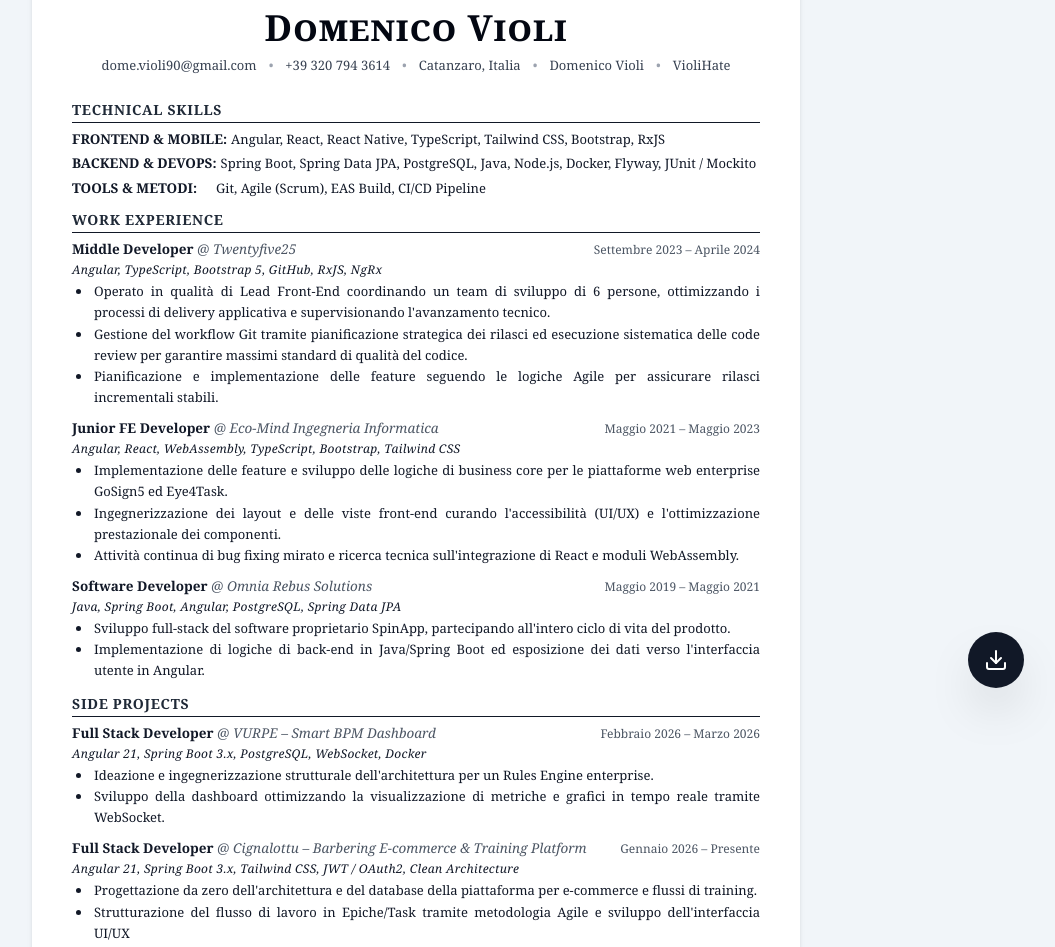
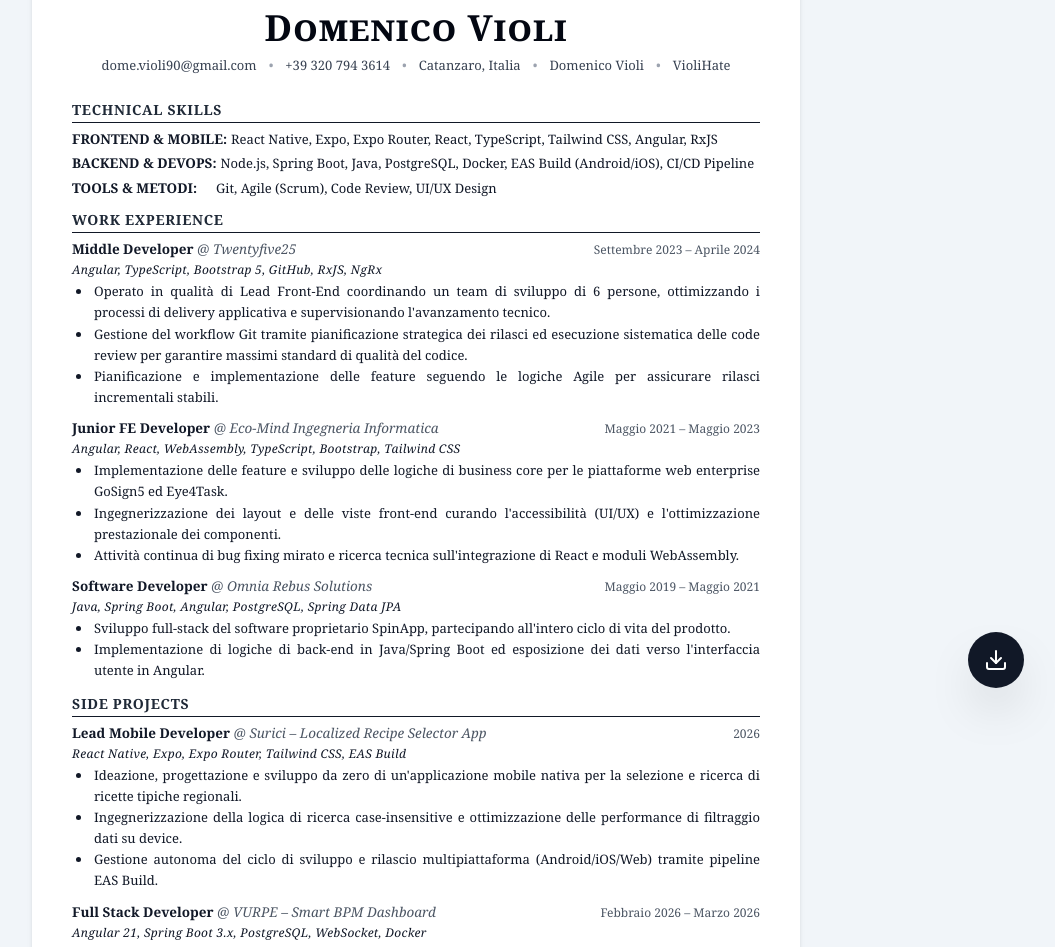
Before and after one commit to VioliHate/personal-cv, a React (Vite) app: page / in a window 1280 px wide. Shown: the part 80-1027 px from the top of the page, without its empty margins (224-1279 px from the left). Built offline with nearby package versions, Linux system fonts and the light colour scheme.

Commit message:
Update cvData.tsx

```diff
--- a/src/data/cvData.tsx
+++ b/src/data/cvData.tsx
@@ -5,7 +5,7 @@ import type { CVData } from "../types/interfaces";
 export const cvData: CVData = {
   personal: {
     name: "Domenico Violi",
-    role: "Full-Stack Developer \n Frontend Specialist",
+    role: "Mobile Developer \n React Native Specialist",
   },
   contact: [
     {
@@ -30,31 +30,31 @@ export const cvData: CVData = {
     {
       title: "FRONTEND & MOBILE",
       skills: [
-        "Angular",
+        "React Native",
+        "Expo",
+        "Expo Router",
         "React",
-        "React Native",
         "TypeScript",
         "Tailwind CSS",
-        "Bootstrap",
+        "Angular",
         "RxJS",
       ],
     },
     {
       title: "BACKEND & DEVOPS",
       skills: [
+        "Node.js",
         "Spring Boot",
-        "Spring Data JPA",
+        "Java",
         "PostgreSQL",
-        "Java",
-        "Node.js",
         "Docker",
-        "Flyway",
-        "JUnit / Mockito",
+        "EAS Build (Android/iOS)",
+        "CI/CD Pipeline",
       ],
     },
     {
       title: "TOOLS & METODI",
-      skills: ["Git", "Agile (Scrum)", "EAS Build", "CI/CD Pipeline"],
+      skills: ["Git", "Agile (Scrum)", "Code Review", "UI/UX Design"],
     },
   ],
   workExperience: [
@@ -117,6 +117,24 @@ export const cvData: CVData = {
   outWorkExperience: [
     {
       id: 3,
+      role: "Lead Mobile Developer",
+      name: "Surici – Localized Recipe Selector App",
+      period: "2026",
+      technologies: [
+        "React Native",
+        "Expo",
+        "Expo Router",
+        "Tailwind CSS",
+        "EAS Build",
+      ],
+      description: [
+        "Ideazione, progettazione e sviluppo da zero di un'applicazione mobile nativa per la selezione e ricerca di ricette tipiche regionali.",
+        "Ingegnerizzazione della logica di ricerca case-insensitive e ottimizzazione delle performance di filtraggio dati su device.",
+        "Gestione autonoma del ciclo di sviluppo e rilascio multipiattaforma (Android/iOS/Web) tramite pipeline EAS Build.",
+      ],
+    },
+    {
+      id: 2,
       role: "Full Stack Developer",
       name: "VURPE – Smart BPM Dashboard",
       period: "Febbraio 2026 – Marzo 2026",
@@ -130,23 +148,6 @@ export const cvData: CVData = {
       description: [
         "Ideazione e ingegnerizzazione strutturale dell'architettura per un Rules Engine enterprise.",
         "Sviluppo della dashboard ottimizzando la visualizzazione di metriche e grafici in tempo reale tramite WebSocket.",
-      ],
-    },
-    {
-      id: 2,
-      role: "Full Stack Developer",
-      name: "Cignalottu – Barbering E-commerce & Training Platform",
-      period: "Gennaio 2026 – Presente",
-      technologies: [
-        "Angular 21",
-        "Spring Boot 3.x",
-        "Tailwind CSS",
-        "JWT / OAuth2",
-        "Clean Architecture",
-      ],
-      description: [
-        "Progettazione da zero dell'architettura e del database della piattaforma per e-commerce e flussi di training.",
-        "Strutturazione del flusso di lavoro in Epiche/Task tramite metodologia Agile e sviluppo dell'interfaccia UI/UX",
       ],
     },
     {
```
